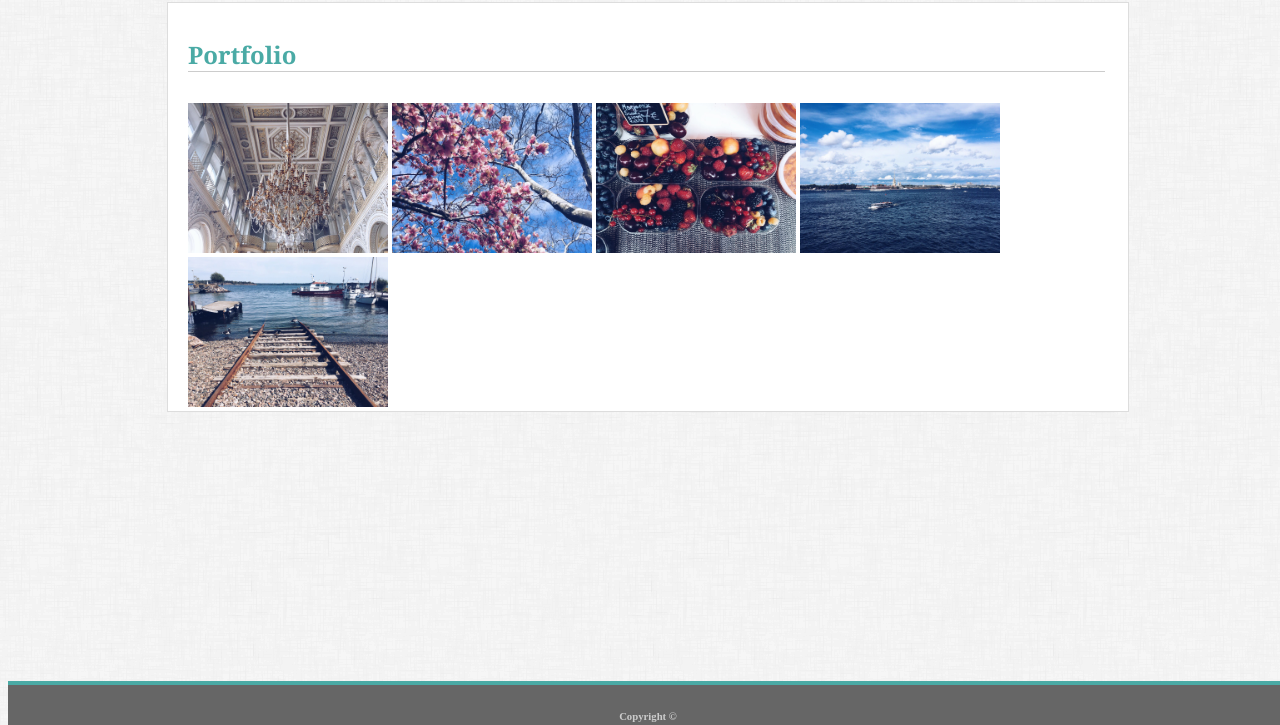
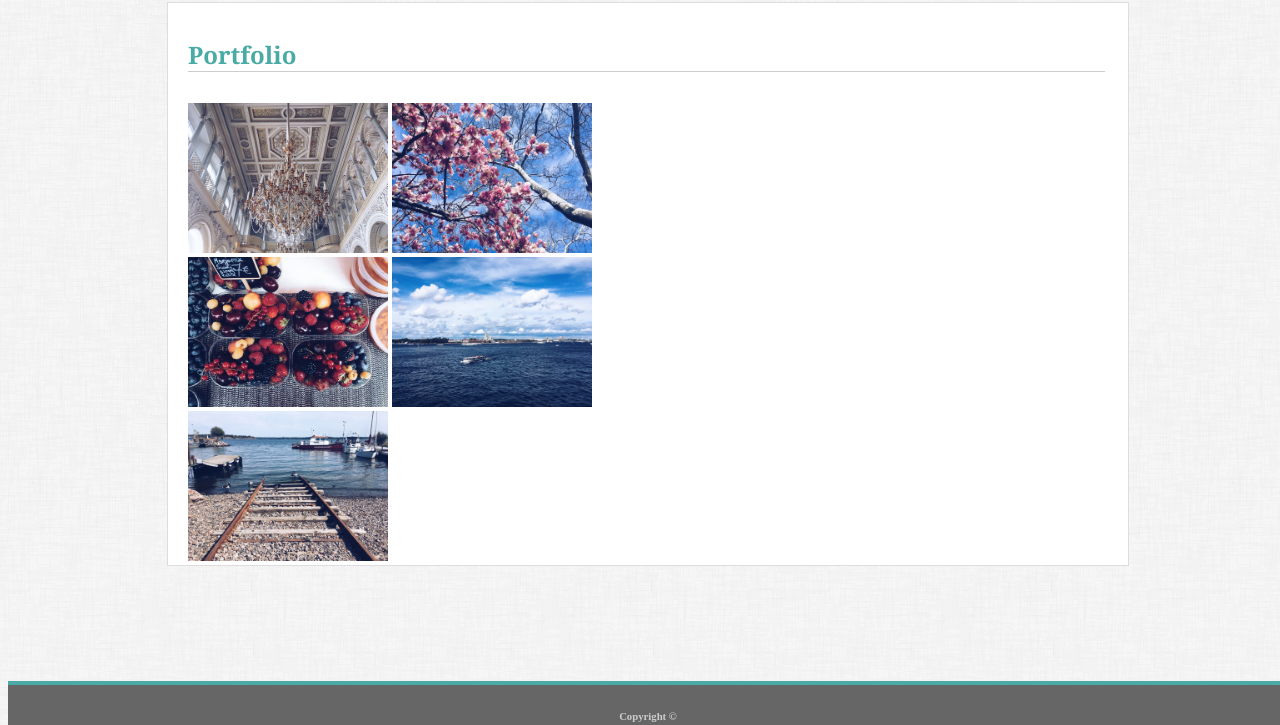
Before and after one commit to andriyanay/Basic-Portfolio, a plain HTML site: page portfolio.html in a window 1280 px wide. Shown: the part 75-800 px from the top of the page. Drawn offline with Linux system fonts and the light colour scheme.

Commit message:
the published page does not match the original page

```diff
--- a/portfolio.html
+++ b/portfolio.html
@@ -26,12 +26,17 @@
         <h5>Portfolio</h5>
 
         <div class="images">
+        <div class="row1">
         <img id="hangman" src="assets/images/chandelier.jpg" alt="hangman">
         <img id="rpggame" src="assets/images/flowers.jpg" alt="rpg game">
+        </div>
+        <div class="row2">
         <img id="triviagame" src="assets/images/food.jpg" alt="trivia game">
         <img id="rutgersinfowidgets" src="assets/images/stpete.jpg" alt="rutgers info widgets">
+        </div>
+        <div class="row3">
         <img id="rockpaperscissors" src="assets/images/track.jpg" alt="rock paper scissors">
-
+        </div>
     </div>
         </div>
         <div class="footer">
```
